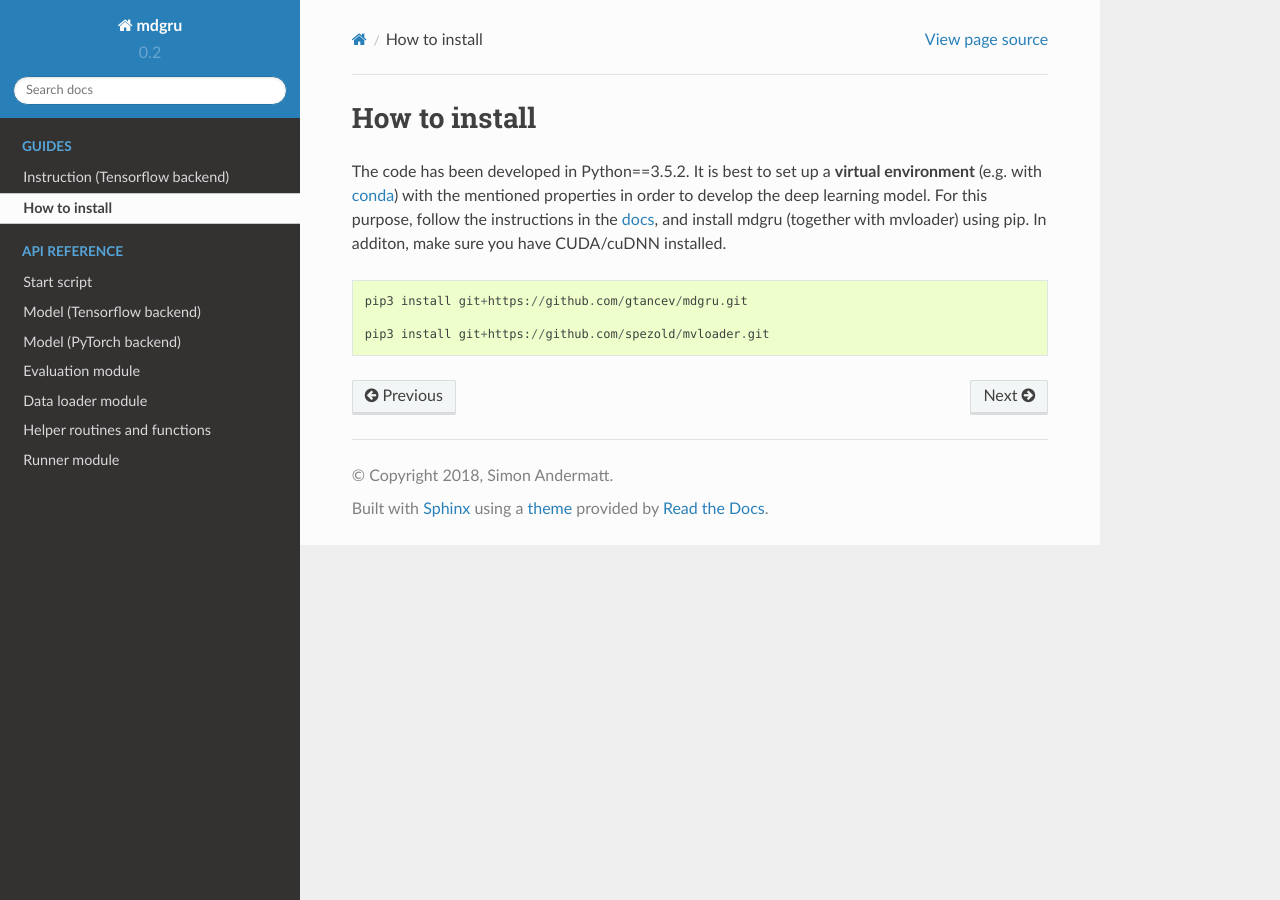
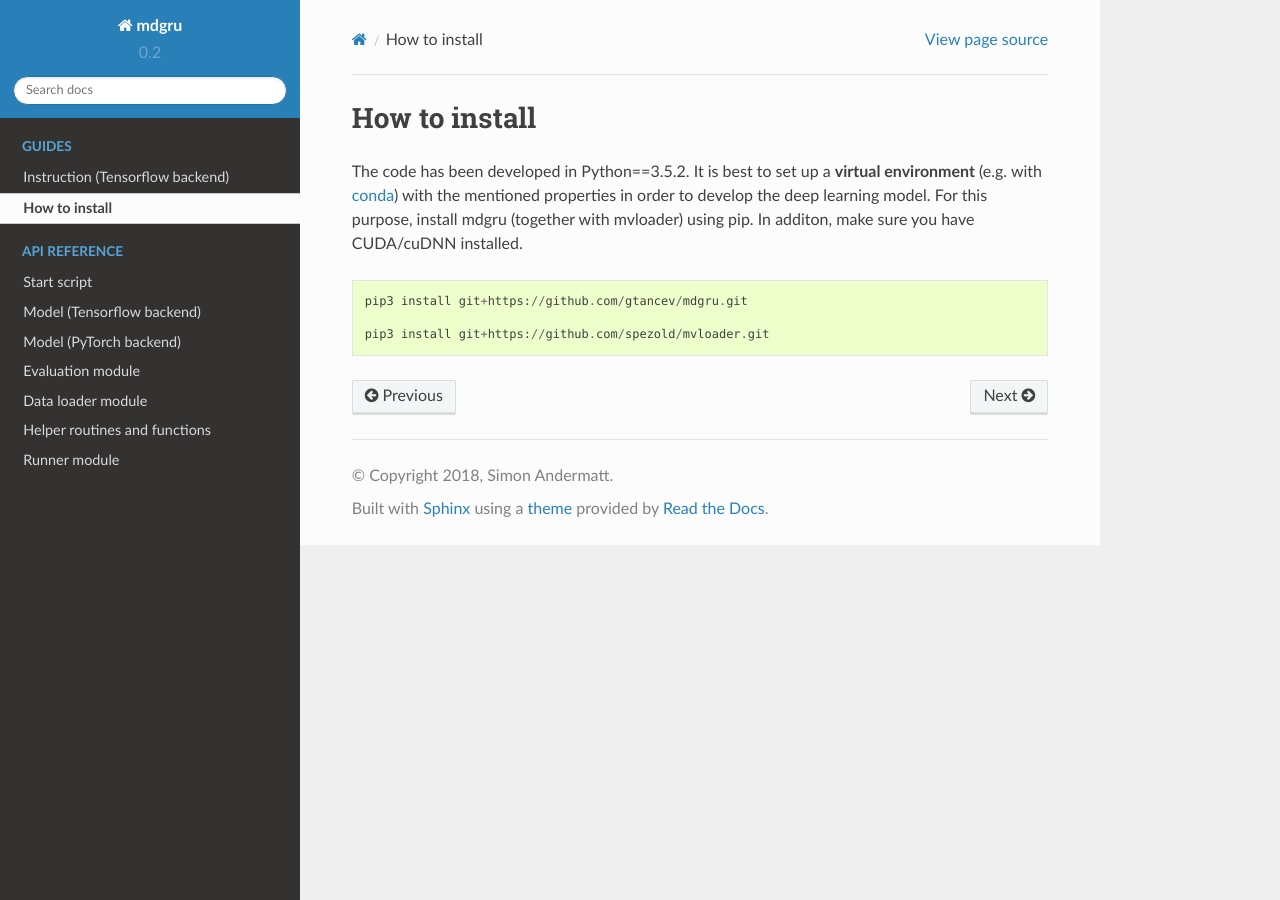
Before and after one commit to zubata88/mdgru, a Sphinx documentation site: the page built from docs/how_to_install.rst, in a window 1280 px wide. Built offline with Sphinx 7.4.7 and the Read the Docs theme 2.0.0, drawn with Linux system fonts in a browser that asks for light colours.

Commit message:
Update how_to_install.rst

```diff
--- a/docs/how_to_install.rst
+++ b/docs/how_to_install.rst
@@ -2,7 +2,7 @@
 How to install
 ''''''''''''''
 
-The code has been developed in Python==3.5.2. It is best to set up a **virtual environment** (e.g. with `conda <https://uoa-eresearch.github.io/eresearch-cookbook/recipe/2014/11/20/conda/>`_) with the mentioned properties in order to develop the deep learning model. For this purpose, follow the instructions in the `docs <https://mdgru.readthedocs.io/en/latest/index.html>`_, and install mdgru (together with mvloader) using pip. In additon, make sure you have CUDA/cuDNN installed.
+The code has been developed in Python==3.5.2. It is best to set up a **virtual environment** (e.g. with `conda <https://uoa-eresearch.github.io/eresearch-cookbook/recipe/2014/11/20/conda/>`_) with the mentioned properties in order to develop the deep learning model. For this purpose, install mdgru (together with mvloader) using pip. In additon, make sure you have CUDA/cuDNN installed.
 
 ::
 
```
